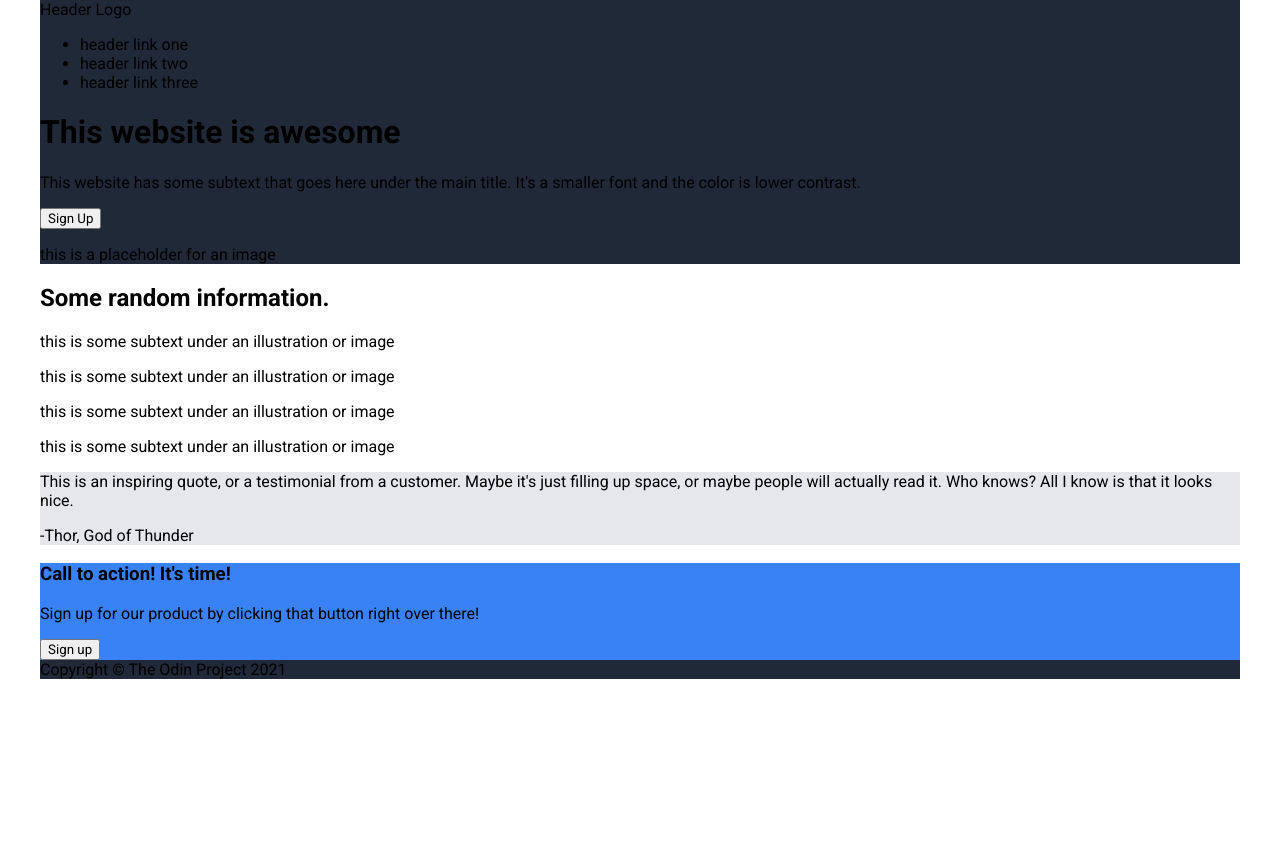
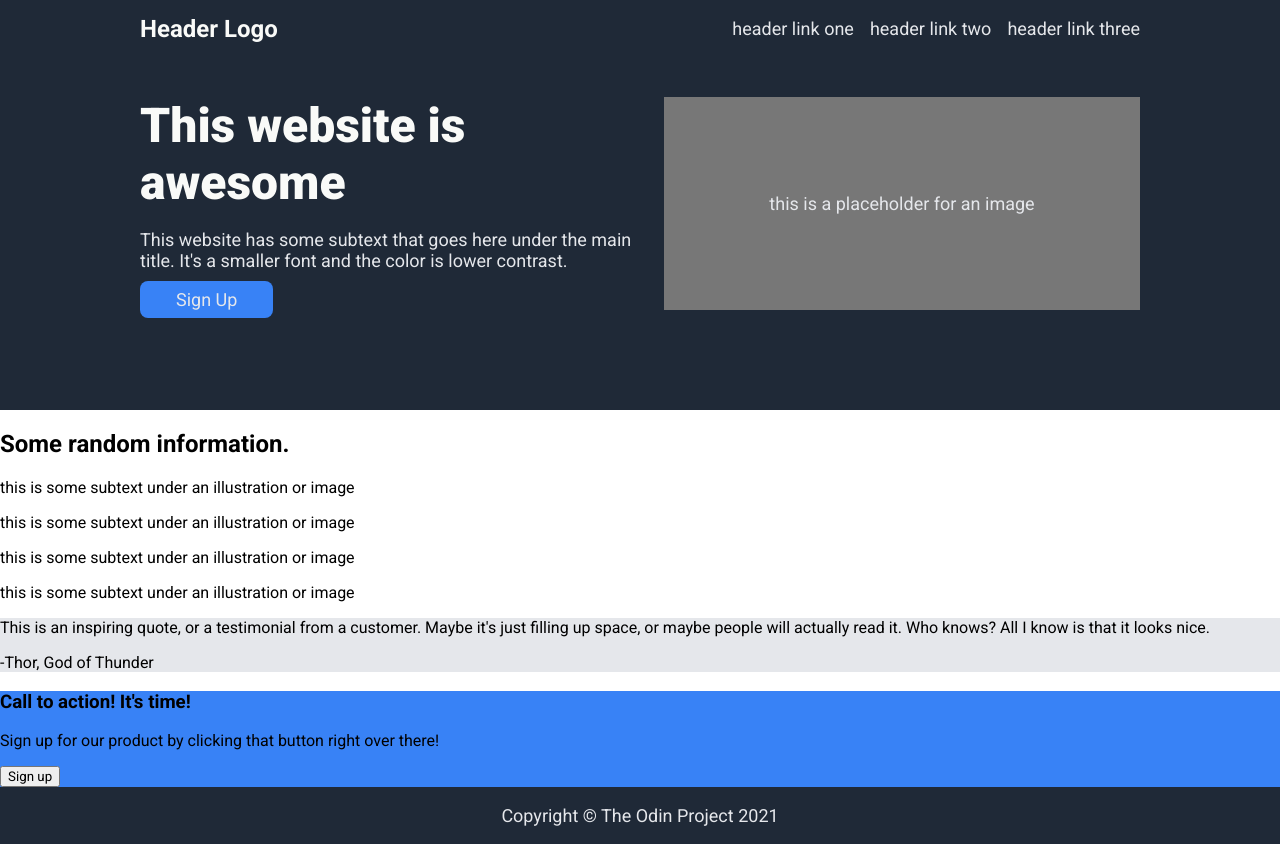
Before and after one commit to jakrogol/odin-foundations-landing-page, a plain HTML site: page index.html in a window 1280 px wide. Before the commit the page ends 800 px from the top, so only its background shows below. Drawn offline with Linux system fonts and the light colour scheme.

Commit message:
Style header and footer.

```diff
--- a/index.html
+++ b/index.html
@@ -26,11 +26,9 @@
           This website has some subtext that goes here under the main title.
           It's a smaller font and the color is lower contrast.
         </p>
-        <button class="header-button">Sign Up</button>
+        <span class="header-button">Sign Up</span>
       </div>
-      <div class="header-image">
-        <p>this is a placeholder for an image</p>
-      </div>
+      <div class="header-image">this is a placeholder for an image</div>
     </div>
   </div>
 
--- a/styles.css
+++ b/styles.css
@@ -3,13 +3,73 @@
 }
 
 body {
-  max-width: 1200px;
+  max-width: 1400px;
   margin: 0 auto;
 }
 
 .header-container, .footer {
   background-color: #1F2937;
+  color: #E5E7EB;
+  font-size: 18px;
 }
+
+.header-container {
+  padding-bottom: 60px;
+}
+
+.menu-bar {
+  display: flex;
+  max-width: 1000px;
+  margin: 0 auto;
+  justify-content: space-between;
+  align-items: center;
+}
+
+.header-logo {
+  font-size: 24px;
+  font-weight: bold;
+  color: #F9FAF8;
+}
+
+.menu-nav {
+  display: flex;
+  gap: 16px;
+  list-style: none;
+}
+
+.header-content {
+  max-width: 1000px;
+  margin: 40px auto;
+  display: flex;
+  gap: 24px;
+}
+
+.header-content > div {
+  max-width: 500px;
+}
+
+.header-words h1 {
+  font-size: 48px;
+  font-weight: 800;
+  color: #F9FAF8;
+  margin:0;
+}
+
+.header-button {
+  background-color: #3882F6;
+  padding: 8px 36px;
+  border-radius: 8px;
+}
+
+.header-image {
+  display: flex;
+  width: 500px;
+  background-color: #777;
+  justify-content: center;
+  align-items: center;
+}
+
+
 
 .testimonial-container {
   background-color: #E5E7EB;
@@ -18,3 +78,9 @@ body {
 .call-to-action {
   background-color: #3882F6;
 }
+
+.footer {
+  text-align: center;
+  font-size: 18px;
+  padding: 1em;
+}
```
